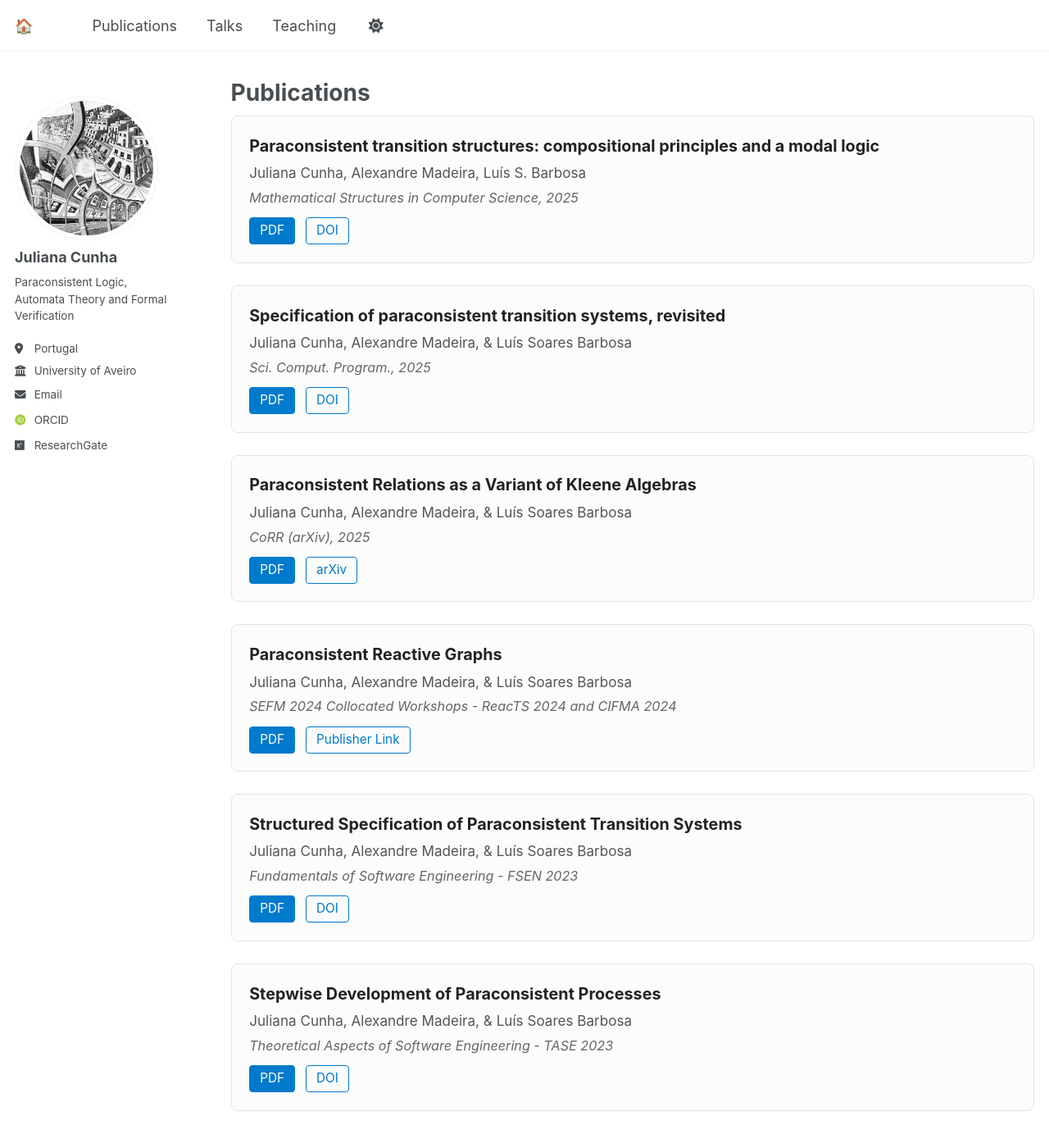
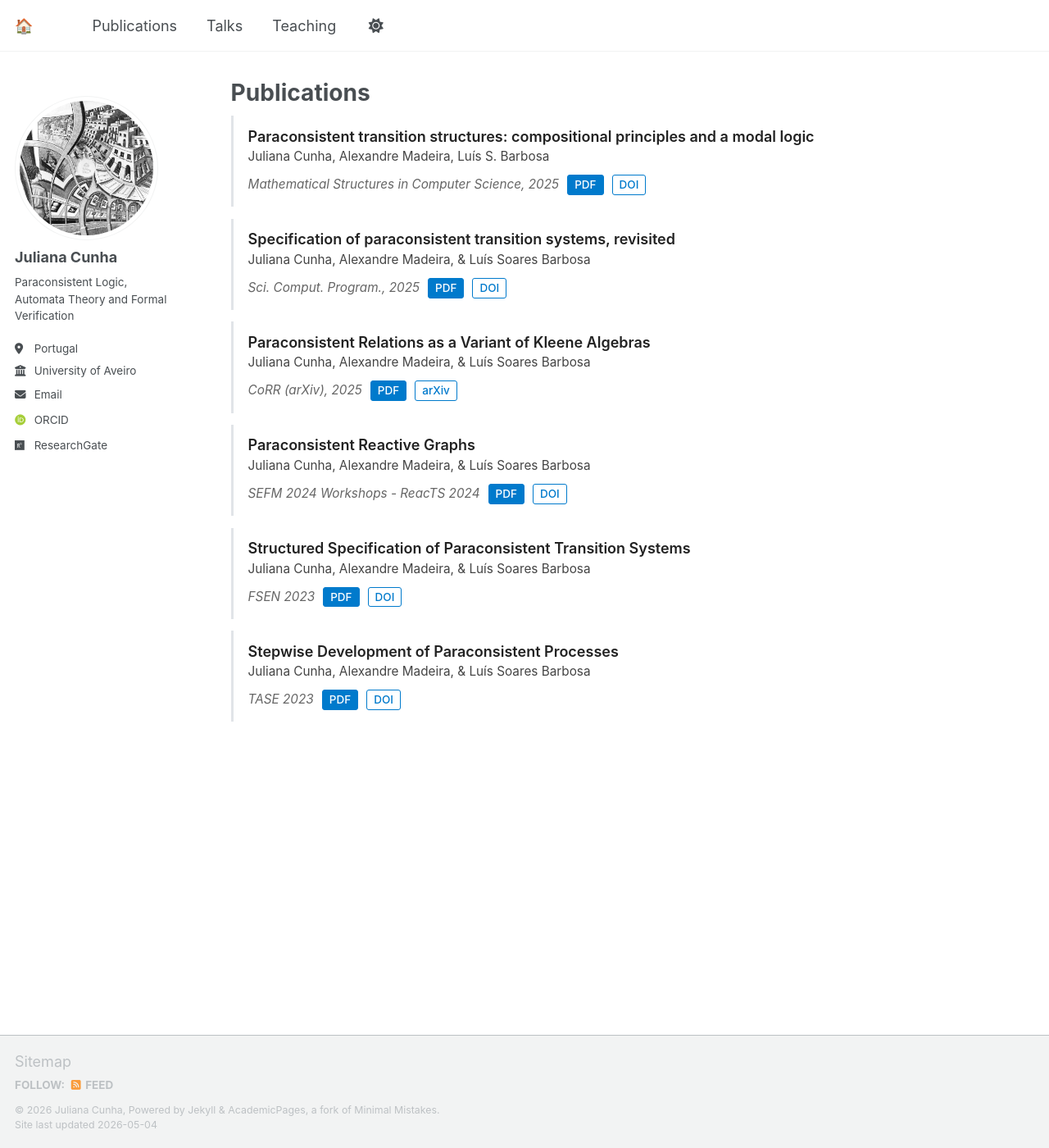
Before and after one commit to juliana-cunha/juliana-cunha.github.io, a Jekyll site: the page built from _pages/research.md, in a window 1280 px wide and 1400 px high. Shown: the whole window at 82% size. Built offline with Jekyll 4.4.1, drawn with Linux system fonts in a browser that asks for light colours; some web fonts are replaced; a script that is not in the unit is left out; part of the change alters nothing that is shown.

Commit message:
Update research.md

```diff
--- a/_pages/research.md
+++ b/_pages/research.md
@@ -7,46 +7,50 @@ author_profile: true
 
 <style>
   .pub-container {
-    margin-bottom: 1.5rem;
-    padding: 1.2rem;
-    border: 1px solid #e1e4e8;
-    border-radius: 8px;
-    background-color: #fcfcfc;
-    transition: transform 0.2s, box-shadow 0.2s;
+    margin-bottom: 0.8rem;
+    padding: 0.8rem 1rem;
+    border-left: 3px solid #e1e4e8;
+    background-color: transparent;
+    transition: all 0.2s ease;
   }
   .pub-container:hover {
-    box-shadow: 0 4px 12px rgba(0,0,0,0.08);
-    background-color: #ffffff;
+    border-left: 3px solid #007acc;
+    background-color: #f9f9f9;
   }
   .pub-title {
-    font-weight: bold;
-    font-size: 1.1rem;
+    font-weight: 600;
+    font-size: 1rem;
+    line-height: 1.2;
     color: #222;
     display: block;
-    margin-bottom: 5px;
+    margin-bottom: 3px;
   }
   .pub-authors {
-    font-size: 0.95rem;
-    color: #555;
-    margin-bottom: 5px;
+    font-size: 0.85rem;
+    color: #444;
+    margin-bottom: 2px;
   }
   .pub-venue {
     font-style: italic;
-    font-size: 0.9rem;
+    font-size: 0.85rem;
     color: #666;
+    display: inline-block;
+    margin-right: 10px;
   }
   .pub-links {
-    margin-top: 12px;
+    display: inline-block;
+    margin-top: 5px;
   }
   .btn-pub {
     display: inline-block;
-    padding: 4px 12px;
-    margin-right: 8px;
-    font-size: 0.85rem;
-    border-radius: 4px;
+    padding: 2px 8px;
+    margin-right: 5px;
+    font-size: 0.75rem;
+    font-weight: 500;
+    border-radius: 3px;
     text-decoration: none !important;
     border: 1px solid #007acc;
-    transition: 0.2s;
+    line-height: 1.4;
   }
   .btn-pdf {
     background-color: #007acc;
@@ -67,7 +71,7 @@ author_profile: true
 <div class="pub-container">
   <span class="pub-title">Paraconsistent transition structures: compositional principles and a modal logic</span>
   <div class="pub-authors">Juliana Cunha, Alexandre Madeira, Luís S. Barbosa</div>
-  <div class="pub-venue">Mathematical Structures in Computer Science, 2025</div>
+  <span class="pub-venue">Mathematical Structures in Computer Science, 2025</span>
   <div class="pub-links">
     <a href="https://doi.org/10.1017/S0960129525100170" class="btn-pub btn-pdf">PDF</a>
     <a href="https://doi.org/10.1017/S0960129525100170" class="btn-pub btn-doi">DOI</a>
@@ -77,7 +81,7 @@ author_profile: true
 <div class="pub-container">
   <span class="pub-title">Specification of paraconsistent transition systems, revisited</span>
   <div class="pub-authors">Juliana Cunha, Alexandre Madeira, & Luís Soares Barbosa</div>
-  <div class="pub-venue">Sci. Comput. Program., 2025</div>
+  <span class="pub-venue">Sci. Comput. Program., 2025</span>
   <div class="pub-links">
     <a href="https://doi.org/10.1016/j.scico.2024.103196" class="btn-pub btn-pdf">PDF</a>
     <a href="https://doi.org/10.1016/j.scico.2024.103196" class="btn-pub btn-doi">DOI</a>
@@ -87,7 +91,7 @@ author_profile: true
 <div class="pub-container">
   <span class="pub-title">Paraconsistent Relations as a Variant of Kleene Algebras</span>
   <div class="pub-authors">Juliana Cunha, Alexandre Madeira, & Luís Soares Barbosa</div>
-  <div class="pub-venue">CoRR (arXiv), 2025</div>
+  <span class="pub-venue">CoRR (arXiv), 2025</span>
   <div class="pub-links">
     <a href="https://arxiv.org/pdf/2506.05840.pdf" class="btn-pub btn-pdf">PDF</a>
     <a href="https://doi.org/10.48550/arXiv.2506.05840" class="btn-pub btn-doi">arXiv</a>
@@ -97,17 +101,17 @@ author_profile: true
 <div class="pub-container">
   <span class="pub-title">Paraconsistent Reactive Graphs</span>
   <div class="pub-authors">Juliana Cunha, Alexandre Madeira, & Luís Soares Barbosa</div>
-  <div class="pub-venue">SEFM 2024 Collocated Workshops - ReacTS 2024 and CIFMA 2024</div>
+  <span class="pub-venue">SEFM 2024 Workshops - ReacTS 2024</span>
   <div class="pub-links">
     <a href="https://doi.org/10.1007/978-3-031-94748-3_9" class="btn-pub btn-pdf">PDF</a>
-    <a href="https://doi.org/10.1007/978-3-031-94748-3_9" class="btn-pub btn-doi">Publisher Link</a>
+    <a href="https://doi.org/10.1007/978-3-031-94748-3_9" class="btn-pub btn-doi">DOI</a>
   </div>
 </div>
 
 <div class="pub-container">
   <span class="pub-title">Structured Specification of Paraconsistent Transition Systems</span>
   <div class="pub-authors">Juliana Cunha, Alexandre Madeira, & Luís Soares Barbosa</div>
-  <div class="pub-venue">Fundamentals of Software Engineering - FSEN 2023</div>
+  <span class="pub-venue">FSEN 2023</span>
   <div class="pub-links">
     <a href="https://doi.org/10.1007/978-3-031-42441-0_1" class="btn-pub btn-pdf">PDF</a>
     <a href="https://doi.org/10.1007/978-3-031-42441-0_1" class="btn-pub btn-doi">DOI</a>
@@ -117,7 +121,7 @@ author_profile: true
 <div class="pub-container">
   <span class="pub-title">Stepwise Development of Paraconsistent Processes</span>
   <div class="pub-authors">Juliana Cunha, Alexandre Madeira, & Luís Soares Barbosa</div>
-  <div class="pub-venue">Theoretical Aspects of Software Engineering - TASE 2023</div>
+  <span class="pub-venue">TASE 2023</span>
   <div class="pub-links">
     <a href="https://doi.org/10.1007/978-3-031-35257-7_20" class="btn-pub btn-pdf">PDF</a>
     <a href="https://doi.org/10.1007/978-3-031-35257-7_20" class="btn-pub btn-doi">DOI</a>
```
